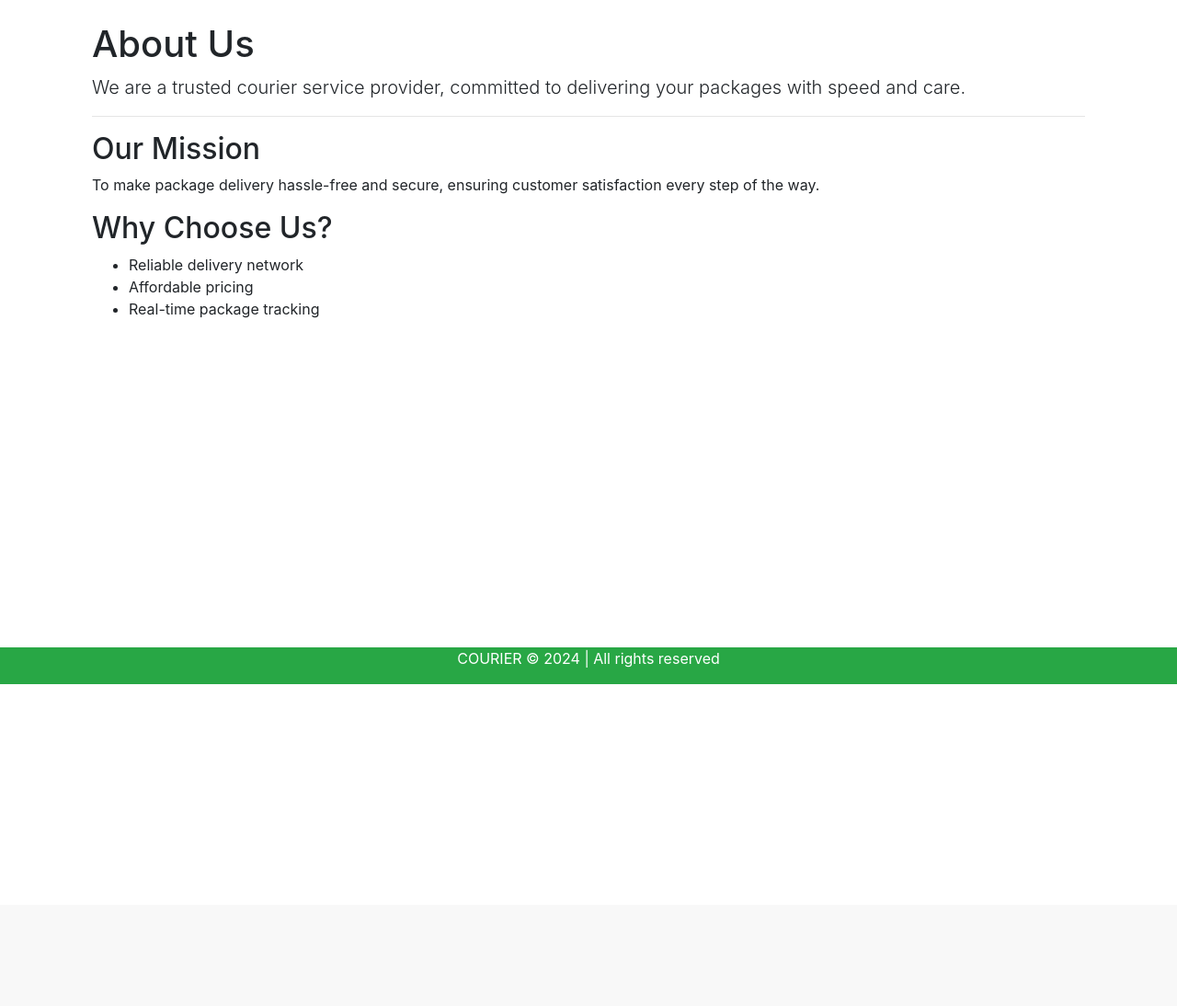
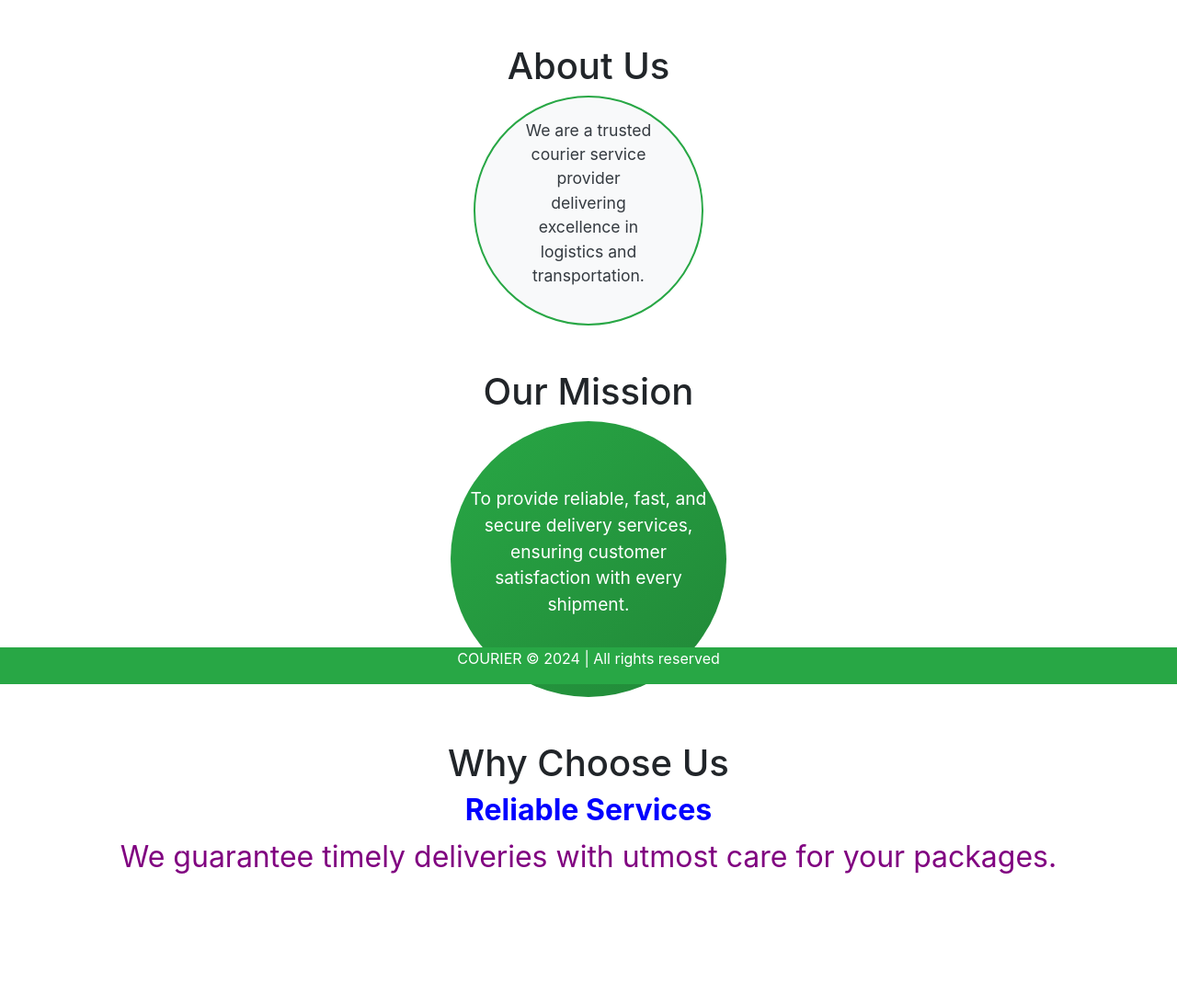
Before and after one commit to rupacesigdel/COURIER_WEB, a Django app: page /about/ in a window 1280 px wide. Shown: the part 56-1150 px from the top of the page at 92% size. Before the commit the page ends 800 px from the top, so only its background shows below. Run offline with Django 5.2, Linux system fonts and the light colour scheme; some libraries are stand-ins or nearby versions.

Commit message:
adding ux/ui

```diff
--- a/couriers/templates/couriers/about.html
+++ b/couriers/templates/couriers/about.html
@@ -7,23 +7,78 @@
         margin-top: 20px;
     }
     .container{
-        min-height: 120vh;
+        min-height: 30vh;
       }
+
+    .circle-container p {
+        font-size: 1.1rem;
+        line-height: 1.5;
+    }
+
+    .carousel-inner h2 {
+        font-weight: bold;
+        color: #0000FF;
+    }
+
+    .carousel-inner p {
+        font-size: 2rem;
+        color: #800080;
+    }
 </style>
+<script>
+    $(document).ready(function () {
+        $('#chooseUsCarousel').carousel({
+            interval: 30
+        });
+    });
+</script>
+
 {% endblock css %}
 
 {% block content %}
 <div class="container">
-    <h1 class="mt-4">About Us</h1>
-    <p class="lead">We are a trusted courier service provider, committed to delivering your packages with speed and care.</p>
-    <hr>
-    <h2>Our Mission</h2>
-    <p>To make package delivery hassle-free and secure, ensuring customer satisfaction every step of the way.</p>
-    <h2>Why Choose Us?</h2>
-    <ul>
-        <li>Reliable delivery network</li>
-        <li>Affordable pricing</li>
-        <li>Real-time package tracking</li>
-    </ul>
-</div>
+    <div class="container text-center my-5">
+        <h1>About Us</h1>
+        <div class="rounded-circle p-5 mx-auto" style="background-color: #f8f9fa; width: 250px; height: 250px; display: flex; align-items: center; justify-content: center; border: 2px solid #28a745;">
+            <p style="font-size: 1.1rem; color: #343a40;">
+                We are a trusted courier service provider delivering excellence in logistics and transportation.
+            </p>
+        </div>
+    </div>
+
+    <div class="container text-center my-5">
+        <h1>Our Mission</h1>
+        <div class="circle-container mx-auto" style="position: relative; width: 300px; height: 300px; border-radius: 50%; background: linear-gradient(135deg, #28a745, #218838); color: white; display: flex; align-items: center; justify-content: center;">
+            <p style="text-align: center; padding: 20px; font-size: 1.2rem;">
+                To provide reliable, fast, and secure delivery services, ensuring customer satisfaction with every shipment.
+            </p>
+        </div>
+    </div>
+
+<div class="container text-center my-5">
+    <h1>Why Choose Us</h1>
+    <div id="chooseUsCarousel" class="carousel slide" data-ride="carousel">
+        <div class="carousel-inner">
+            <div class="carousel-item active">
+                <h2>Reliable Services</h2>
+                <p>We guarantee timely deliveries with utmost care for your packages.</p>
+            </div>
+            <div class="carousel-item">
+                <h2>Affordable Pricing</h2>
+                <p>Our services are priced competitively to suit your budget.</p>
+            </div>
+            <div class="carousel-item">
+                <h2>Customer Support</h2>
+                <p>Our dedicated support team is always here to assist you.</p>
+            </div>
+        </div>
+        <a class="carousel-control-prev" href="#chooseUsCarousel" role="button" data-slide="prev">
+            <span class="carousel-control-prev-icon" aria-hidden="true"></span>
+            <span class="sr-only">Previous</span>
+        </a>
+        <a class="carousel-control-next" href="#chooseUsCarousel" role="button" data-slide="next">
+            <span class="carousel-control-next-icon" aria-hidden="true"></span>
+            <span class="sr-only">Next</span>
+        </a>
+    </div>
 {% endblock %}
```
Also changed, not shown: couriers/templates/couriers/sorting_hub.html (+99 -0 lines).
